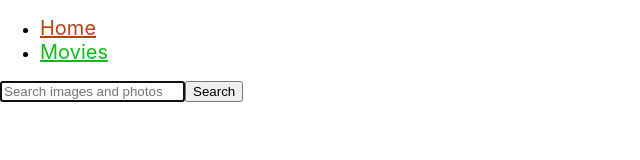
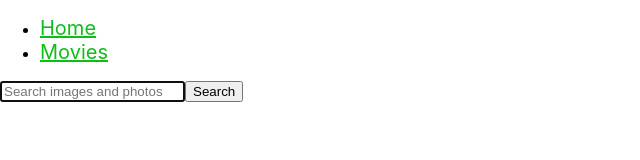
Before and after one commit to Nataliia333/goit-react-hw-04-movies, a React (Create React App) app: page /movies in a window 1280 px wide. Shown: the top 160 px of the page, without its empty margins (0-640 px from the left). Built offline with nearby package versions, Linux system fonts and the light colour scheme.

Commit message:
правки маршруты

```diff
--- a/src/App.js
+++ b/src/App.js
@@ -10,12 +10,7 @@ const App = () => (
   <>
     <ul>
       <li>
-        <NavLink
-          exact
-          to="/"
-          className="NavLink"
-          activeClassName="ActiveNavLink"
-        >
+        <NavLink to="/" className="NavLink" activeClassName="ActiveNavLink">
           Home
         </NavLink>
       </li>
@@ -32,8 +27,9 @@ const App = () => (
 
     <Switch>
       <Route exact path="/" component={HomePage} />
+
+      <Route path="/movies/:movieId" component={MovieDetailsPage} />
       <Route path="/movies" component={MoviesPage} />
-      <Route path="/movies/:movieId" component={MovieDetailsPage} />
       <Route component={NotFoundPage} />
     </Switch>
   </>
--- a/src/components/MoviesList/MoviesList.js
+++ b/src/components/MoviesList/MoviesList.js
@@ -1,4 +1,4 @@
-import { Link } from 'react-router-dom';
+import { Link, withRouter } from 'react-router-dom';
 
 const MovieList = ({ data, location }) => {
   return (
@@ -22,4 +22,4 @@ const MovieList = ({ data, location }) => {
   );
 };
 
-export default MovieList;
+export default withRouter(MovieList);
--- a/src/services/moviesApi.js
+++ b/src/services/moviesApi.js
@@ -6,7 +6,7 @@ const API_KEY = 'f2c84021a1b27a980a95c22483ee4cb2';
 axios.defaults.baseURL = BASE_URL;
 axios.defaults.params = { api_key: API_KEY };
 
-const getMovies = async (path, query = '', page = 1) => {
+const getMovies = async (path, query = ' ', page = 1) => {
   try {
     const { data } = await axios.get(path, {
       params: { query: query, page: page },
```
Also changed, not shown: src/components/views/HomePage/HomePage.js (+0 -8 lines), src/components/views/MoviesPage/MoviesPage.js (+0 -8 lines).
